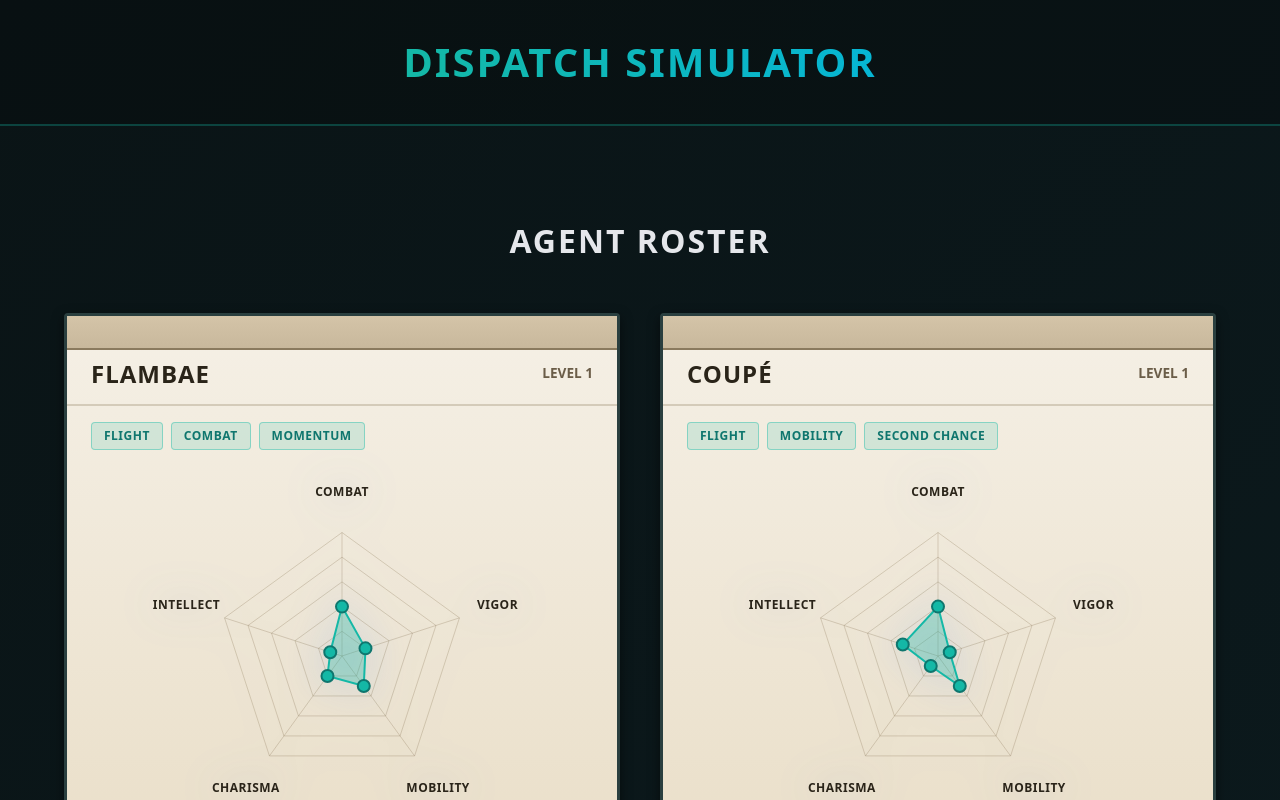
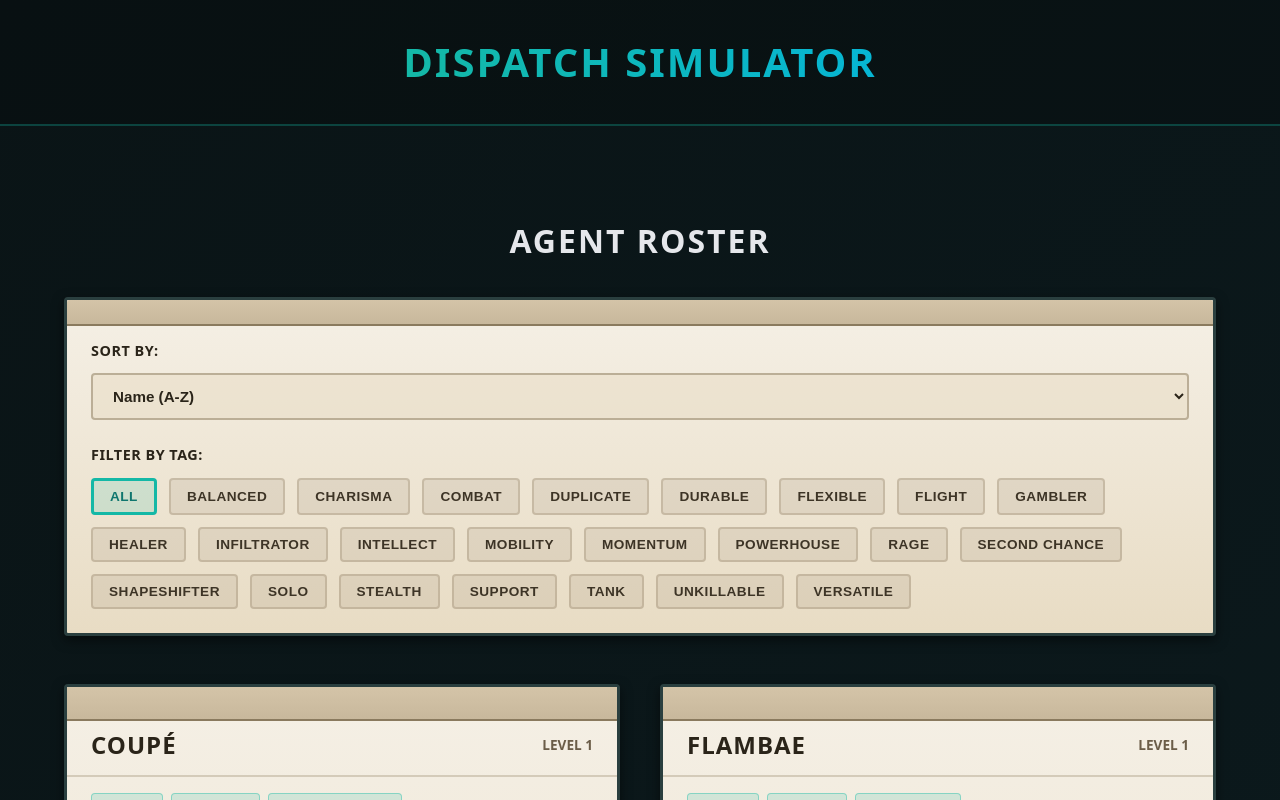
Before and after one commit to ryandavila/dispatch-sim, a React (Vite) app: page /roster in a window 1280 px wide. Shown: the top 800 px of the page. Built offline with nearby package versions, Linux system fonts and the light colour scheme.

Commit message:
feat: add Agent filtering

```diff
--- a/src/App.css
+++ b/src/App.css
@@ -324,6 +324,108 @@
   text-transform: uppercase;
   letter-spacing: 2px;
   font-weight: 800;
+}
+
+/* Roster Filters */
+.roster-filters {
+  display: flex;
+  flex-direction: column;
+  gap: 1.5rem;
+  margin-bottom: 2rem;
+  padding: 1.5rem;
+  background: linear-gradient(to bottom, #f5f0e6 0%, #e8dcc4 100%);
+  border: 3px solid #2a3f3f;
+  border-radius: 4px;
+  box-shadow: 0 4px 12px rgba(0, 0, 0, 0.5);
+  position: relative;
+}
+
+.roster-filters::before {
+  content: "";
+  position: absolute;
+  top: 0;
+  left: 0;
+  right: 0;
+  height: 24px;
+  background: linear-gradient(to bottom, #d4c4a8 0%, #c8b89c 100%);
+  border-bottom: 2px solid #8a7a5e;
+  border-radius: 2px 2px 0 0;
+}
+
+.filter-group {
+  display: flex;
+  flex-direction: column;
+  gap: 0.75rem;
+  position: relative;
+  z-index: 1;
+}
+
+.filter-group:first-child {
+  margin-top: 1rem;
+}
+
+.filter-label {
+  font-size: 0.9rem;
+  font-weight: 700;
+  color: #2a2419;
+  text-transform: uppercase;
+  letter-spacing: 0.5px;
+}
+
+.filter-select {
+  background: rgba(232, 220, 196, 0.5);
+  border: 2px solid rgba(138, 122, 94, 0.5);
+  border-radius: 4px;
+  padding: 0.75rem 1rem;
+  font-size: 0.95rem;
+  color: #2a2419;
+  font-weight: 600;
+  cursor: pointer;
+  transition: all 0.2s;
+}
+
+.filter-select:hover {
+  background: rgba(212, 196, 168, 0.8);
+  border-color: #6b5d48;
+}
+
+.filter-select:focus {
+  outline: none;
+  border-color: #14b8a6;
+  box-shadow: 0 0 0 2px rgba(20, 184, 166, 0.2);
+}
+
+.tag-filters {
+  display: flex;
+  flex-wrap: wrap;
+  gap: 0.75rem;
+}
+
+.tag-filter-button {
+  background: rgba(107, 93, 72, 0.1);
+  border: 2px solid rgba(138, 122, 94, 0.3);
+  border-radius: 4px;
+  padding: 0.5rem 1rem;
+  font-size: 0.85rem;
+  font-weight: 700;
+  color: #3d3426;
+  text-transform: uppercase;
+  letter-spacing: 0.5px;
+  cursor: pointer;
+  transition: all 0.2s;
+}
+
+.tag-filter-button:hover {
+  background: rgba(107, 93, 72, 0.15);
+  border-color: rgba(138, 122, 94, 0.5);
+  transform: translateY(-1px);
+}
+
+.tag-filter-button.active {
+  background: rgba(20, 184, 166, 0.15);
+  border-color: #14b8a6;
+  border-width: 3px;
+  color: #0f766e;
 }
 
 .character-grid {
--- a/src/pages/Roster.tsx
+++ b/src/pages/Roster.tsx
@@ -1,15 +1,19 @@
-import { useEffect, useState } from 'react';
+import { useEffect, useMemo, useState } from 'react';
 import { useNavigate, useSearchParams } from 'react-router-dom';
 import { CharacterCard } from '../components/CharacterCard';
 import { CharacterSheet } from '../components/CharacterSheet';
 import type { Character } from '../types/character';
 import { loadAgentById, loadAgents } from '../utils/dataLoader';
 
+type SortOption = 'name' | 'level' | 'combat' | 'vigor' | 'mobility' | 'charisma' | 'intellect';
+
 export function Roster() {
   const agents = loadAgents();
   const [selectedCharacter, setSelectedCharacter] = useState<Character | null>(null);
   const [searchParams, setSearchParams] = useSearchParams();
   const _navigate = useNavigate();
+  const [sortBy, setSortBy] = useState<SortOption>('name');
+  const [selectedTag, setSelectedTag] = useState<string | null>(null);
 
   // Handle browser back/forward buttons
   useEffect(() => {
@@ -36,6 +40,53 @@ export function Roster() {
     setSearchParams({});
   };
 
+  // Get all unique tags from agents
+  const allTags = useMemo(() => {
+    const tagSet = new Set<string>();
+    for (const agent of agents) {
+      if (agent.tags) {
+        for (const tag of agent.tags) {
+          tagSet.add(tag);
+        }
+      }
+    }
+    return Array.from(tagSet).sort();
+  }, [agents]);
+
+  // Filter and sort agents
+  const filteredAndSortedAgents = useMemo(() => {
+    let filtered = [...agents];
+
+    // Apply tag filter
+    if (selectedTag) {
+      filtered = filtered.filter((agent) => agent.tags?.includes(selectedTag));
+    }
+
+    // Apply sorting
+    filtered.sort((a, b) => {
+      switch (sortBy) {
+        case 'name':
+          return a.name.localeCompare(b.name);
+        case 'level':
+          return b.level - a.level; // Descending
+        case 'combat':
+          return b.stats.Combat - a.stats.Combat;
+        case 'vigor':
+          return b.stats.Vigor - a.stats.Vigor;
+        case 'mobility':
+          return b.stats.Mobility - a.stats.Mobility;
+        case 'charisma':
+          return b.stats.Charisma - a.stats.Charisma;
+        case 'intellect':
+          return b.stats.Intellect - a.stats.Intellect;
+        default:
+          return 0;
+      }
+    });
+
+    return filtered;
+  }, [agents, sortBy, selectedTag]);
+
   return (
     <div className="w-full">
       {selectedCharacter && (
@@ -51,8 +102,55 @@ export function Roster() {
         ) : (
           <div className="character-roster">
             <h2>Agent Roster</h2>
+
+            {/* Filters */}
+            <div className="roster-filters">
+              <div className="filter-group">
+                <label htmlFor="sort-select" className="filter-label">
+                  Sort By:
+                </label>
+                <select
+                  id="sort-select"
+                  value={sortBy}
+                  onChange={(e) => setSortBy(e.target.value as SortOption)}
+                  className="filter-select"
+                >
+                  <option value="name">Name (A-Z)</option>
+                  <option value="level">Level (High-Low)</option>
+                  <option value="combat">Combat (High-Low)</option>
+                  <option value="vigor">Vigor (High-Low)</option>
+                  <option value="mobility">Mobility (High-Low)</option>
+                  <option value="charisma">Charisma (High-Low)</option>
+                  <option value="intellect">Intellect (High-Low)</option>
+                </select>
+              </div>
+
+              <div className="filter-group">
+                <span className="filter-label">Filter by Tag:</span>
+                <div className="tag-filters">
+                  <button
+                    type="button"
+                    onClick={() => setSelectedTag(null)}
+                    className={`tag-filter-button ${selectedTag === null ? 'active' : ''}`}
+                  >
+                    All
+                  </button>
+                  {allTags.map((tag) => (
+                    <button
+                      key={tag}
+                      type="button"
+                      onClick={() => setSelectedTag(tag)}
+                      className={`tag-filter-button ${selectedTag === tag ? 'active' : ''}`}
+                    >
+                      {tag}
+                    </button>
+                  ))}
+                </div>
+              </div>
+            </div>
+
             <div className="character-grid">
-              {agents.map((agent) => (
+              {filteredAndSortedAgents.map((agent) => (
                 <CharacterCard
                   key={agent.id}
                   character={agent}
```
